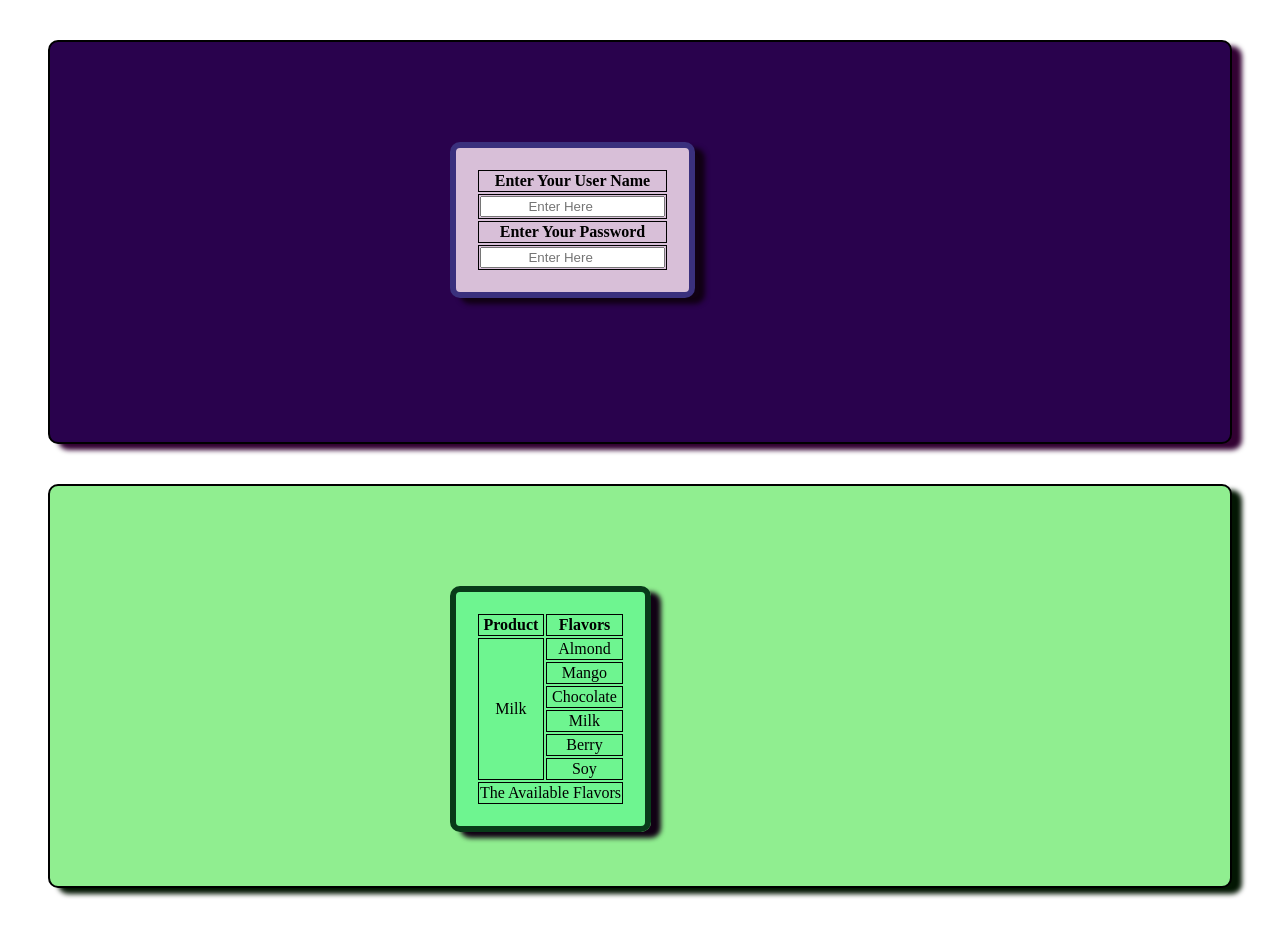
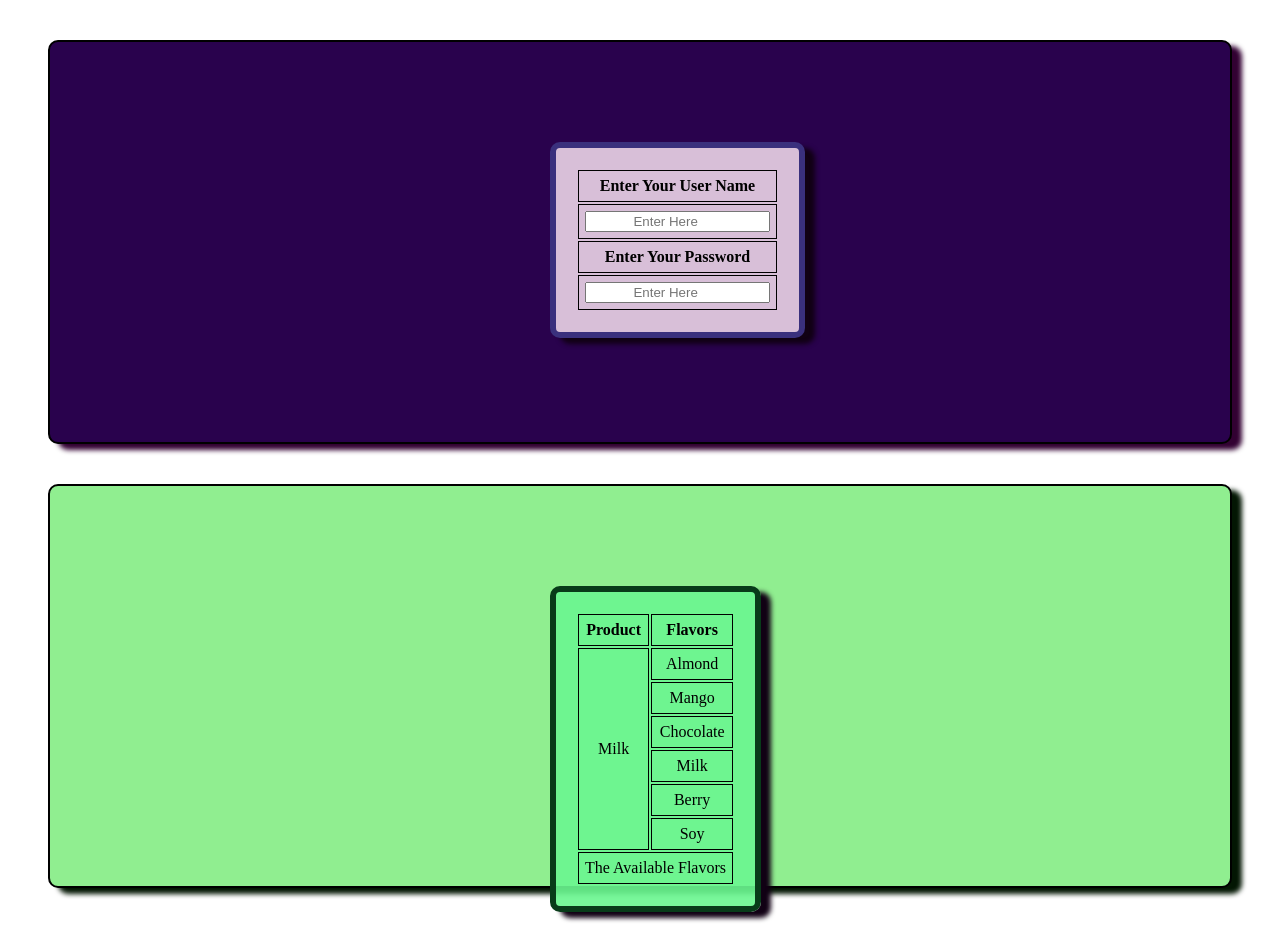
Before and after one commit to webdev-gitt/Boxmodel, a plain HTML site: page index.html in a window 1280 px wide. Drawn offline with Linux system fonts and the light colour scheme.

Commit message:
style.css

```diff
--- a/style.css
+++ b/style.css
@@ -9,7 +9,8 @@
 
 
 .login{
-    margin:100px 400px 150px;
+    margin:100px 0px;
+    margin-left: 500px;
     border: 6px solid rgb(58, 48, 125);
     padding: 20px;
     background-color: thistle;
@@ -30,10 +31,13 @@
 table,th,td {
     border: 1px solid black;
     text-align: center;
+    padding: 6px;
+    margin-top: 40px;
 
 }
 .table{
-    margin:100px 400px 150px;
+    margin:100px 0px;
+    margin-left: 500px;
     border: 6px solid rgb(8, 59, 25);
     padding: 20px;
     background-color: rgba(107, 247, 144, 0.906);
```
